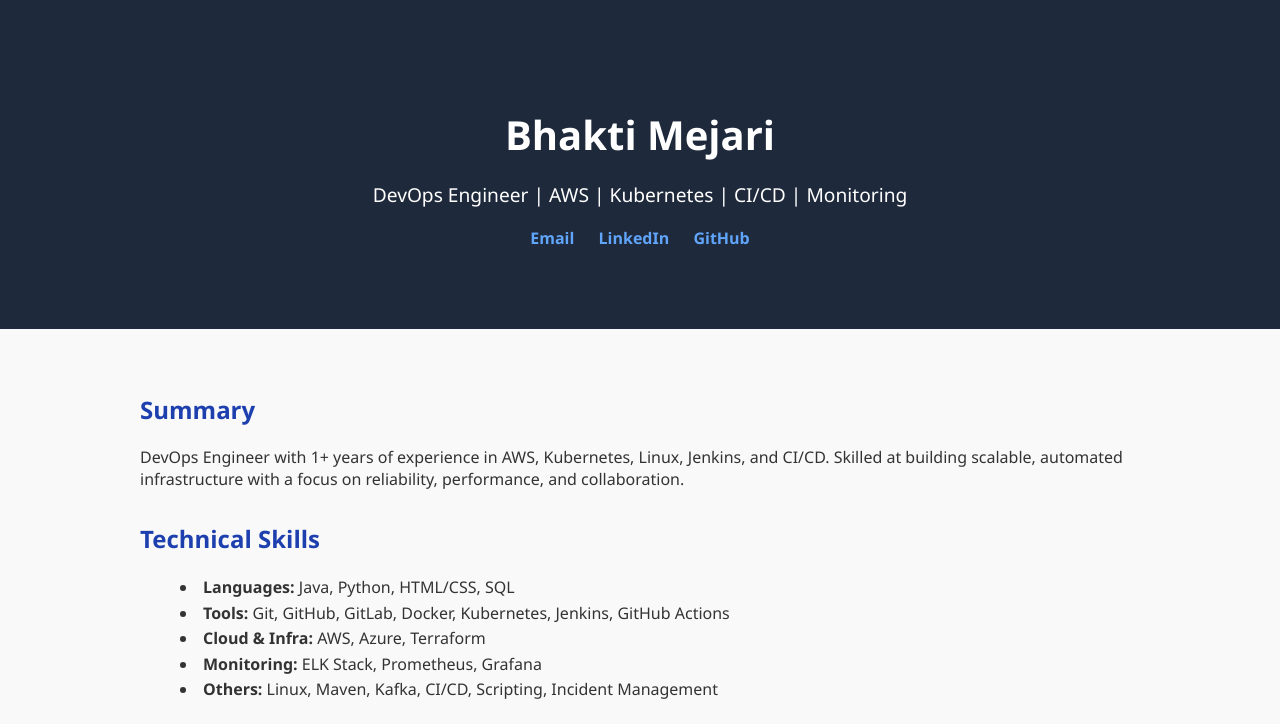
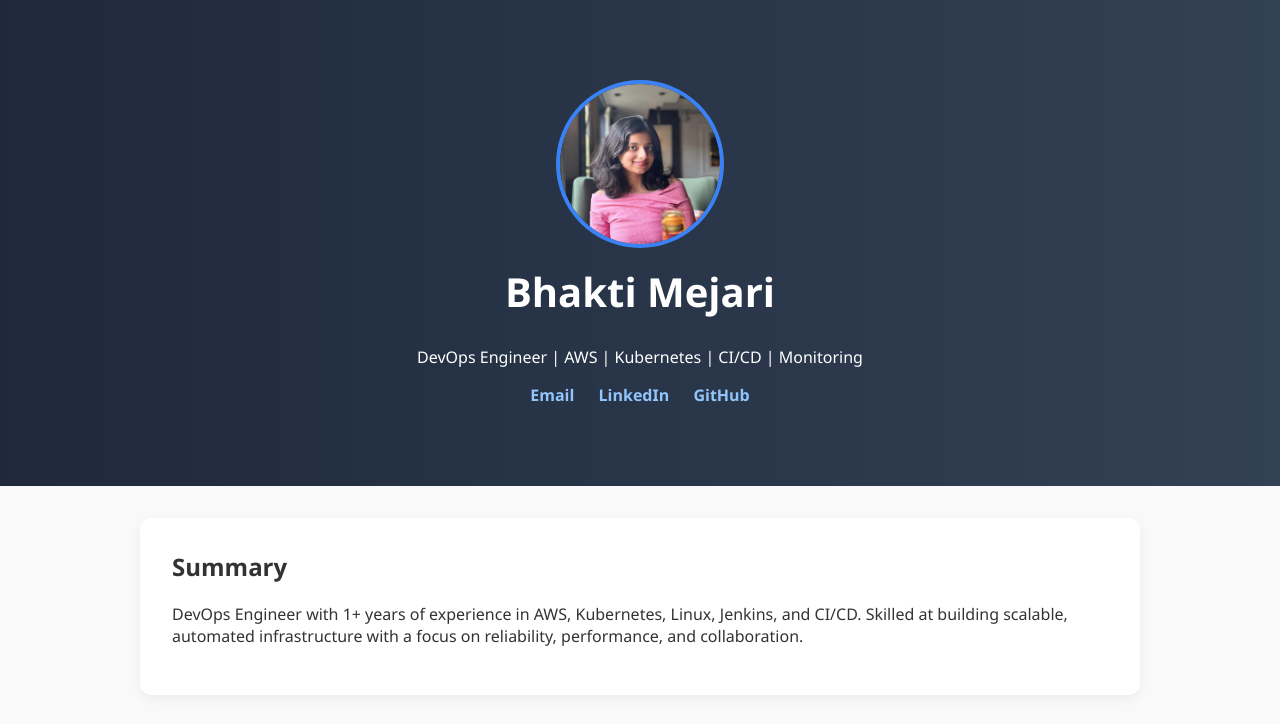
Before and after one commit to Bhakti60/DevOps_Project, a website: page public/index.html in a window 1280 px wide. Shown: the top 724 px of the page. Drawn offline with Linux system fonts and the light colour scheme; files whose address does not match are found by name.

Commit message:
update the color

```diff
--- a/public/index.html
+++ b/public/index.html
@@ -7,8 +7,10 @@
   <link rel="stylesheet" href="style.css" />
 </head>
 <body>
-  <header>
-    <div class="container">
+  <header class="hero">
+    <div class="container hero-content">
+      <img src="/home/bhavesh/Desktop/PROJECTS/portfolio/public/images/portfile.jpeg" alt="Bhakti Mejari" class="profile-img" />
+      <div class="hero-text">
         <h1>Bhakti Mejari</h1>
         <p>DevOps Engineer | AWS | Kubernetes | CI/CD | Monitoring</p>
         <div class="social-links">
@@ -17,15 +19,16 @@
           <a href="https://github.com/Bhakti60" target="_blank">GitHub</a>
         </div>
       </div>
+    </div>
   </header>
 
   <main class="container">
-    <section id="summary" class="animate">
+    <section class="card animate">
       <h2>Summary</h2>
       <p>DevOps Engineer with 1+ years of experience in AWS, Kubernetes, Linux, Jenkins, and CI/CD. Skilled at building scalable, automated infrastructure with a focus on reliability, performance, and collaboration.</p>
     </section>
 
-    <section id="skills" class="animate">
+    <section class="card animate">
       <h2>Technical Skills</h2>
       <ul>
         <li><strong>Languages:</strong> Java, Python, HTML/CSS, SQL</li>
@@ -36,7 +39,7 @@
       </ul>
     </section>
 
-    <section id="experience" class="animate">
+    <section class="card animate">
       <h2>Work Experience</h2>
       <h3>DevOps Engineer — Jio <span>(Jan 2024 – Present)</span></h3>
       <ul>
@@ -47,7 +50,7 @@
       </ul>
     </section>
 
-    <section id="projects" class="animate">
+    <section class="card animate">
       <h2>Projects</h2>
       <div class="project">
         <h3>CI/CD Pipeline for Dockerized App</h3>
@@ -59,7 +62,7 @@
       </div>
     </section>
 
-    <section id="education" class="animate">
+    <section class="card animate">
       <h2>Education</h2>
       <ul>
         <li><strong>B.E. in Information Technology</strong>, Datta Meghe College of Engineering, CGPA 8.84 (2019–2023)</li>
--- a/public/script.js
+++ b/public/script.js
@@ -1,4 +1,4 @@
-// Reveal elements on scroll
+// Reveal on scroll
 const observer = new IntersectionObserver((entries) => {
     entries.forEach(entry => {
       if (entry.isIntersecting) {
--- a/public/style.css
+++ b/public/style.css
@@ -1,3 +1,4 @@
+/* Reset & Base */
 body {
     margin: 0;
     font-family: 'Segoe UI', sans-serif;
@@ -13,25 +14,39 @@ body {
     padding: 2rem;
   }
 
-  header {
-    background: #1e293b;
-    color: #fff;
-    text-align: center;
-    padding: 3rem 1rem;
-    animation: slideFade 1s ease-in-out;
+  h1, h2, h3 {
+    margin-top: 0;
   }
 
-  header h1 {
-    font-size: 2.5rem;
-    margin-bottom: 0.5rem;
+  /* Hero Section */
+  .hero {
+    background: linear-gradient(to right, #1e293b, #334155);
+    color: white;
+    padding: 3rem 1rem;
   }
 
-  header p {
-    font-size: 1.2rem;
+  .hero-content {
+    display: flex;
+    flex-direction: column;
+    align-items: center;
+    text-align: center;
+  }
+
+  .profile-img {
+    width: 160px;
+    height: 160px;
+    border-radius: 50%;
+    object-fit: cover;
+    margin-bottom: 1rem;
+    border: 4px solid #3b82f6;
+  }
+
+  .hero-text h1 {
+    font-size: 2.5rem;
   }
 
   .social-links a {
-    color: #60a5fa;
+    color: #93c5fd;
     margin: 0 10px;
     text-decoration: none;
     font-weight: bold;
@@ -39,24 +54,20 @@ body {
   }
 
   .social-links a:hover {
-    color: #2563eb;
+    color: #60a5fa;
     transform: scale(1.1);
   }
 
-  h2 {
-    color: #1e40af;
-    margin-top: 2rem;
+  /* Cards for sections */
+  .card {
+    background: white;
+    border-radius: 12px;
+    padding: 2rem;
+    margin-bottom: 2rem;
+    box-shadow: 0 4px 12px rgba(0, 0, 0, 0.05);
   }
 
-  section {
-    margin-bottom: 2rem;
-  }
-
-  ul {
-    list-style: disc inside;
-    line-height: 1.6;
-  }
-
+  /* Projects */
   .project {
     background: #f1f5f9;
     padding: 1rem;
@@ -67,9 +78,10 @@ body {
 
   .project:hover {
     transform: translateY(-5px);
-    box-shadow: 0 8px 16px rgba(0, 0, 0, 0.1);
+    box-shadow: 0 8px 16px rgba(0,0,0,0.1);
   }
 
+  /* Footer */
   footer {
     text-align: center;
     background: #1e293b;
@@ -78,11 +90,11 @@ body {
     margin-top: 2rem;
   }
 
-  /* Hero animation */
-  @keyframes slideFade {
+  /* Animations */
+  @keyframes fadeUp {
     from {
       opacity: 0;
-      transform: translateY(-20px);
+      transform: translateY(20px);
     }
     to {
       opacity: 1;
@@ -90,7 +102,6 @@ body {
     }
   }
 
-  /* Scroll-based animation */
   .animate {
     opacity: 0;
     transform: translateY(20px);
```
Also changed, not shown: public/images/portfile.jpeg (added). Lines whose indentation alone changed are shown as unchanged.
